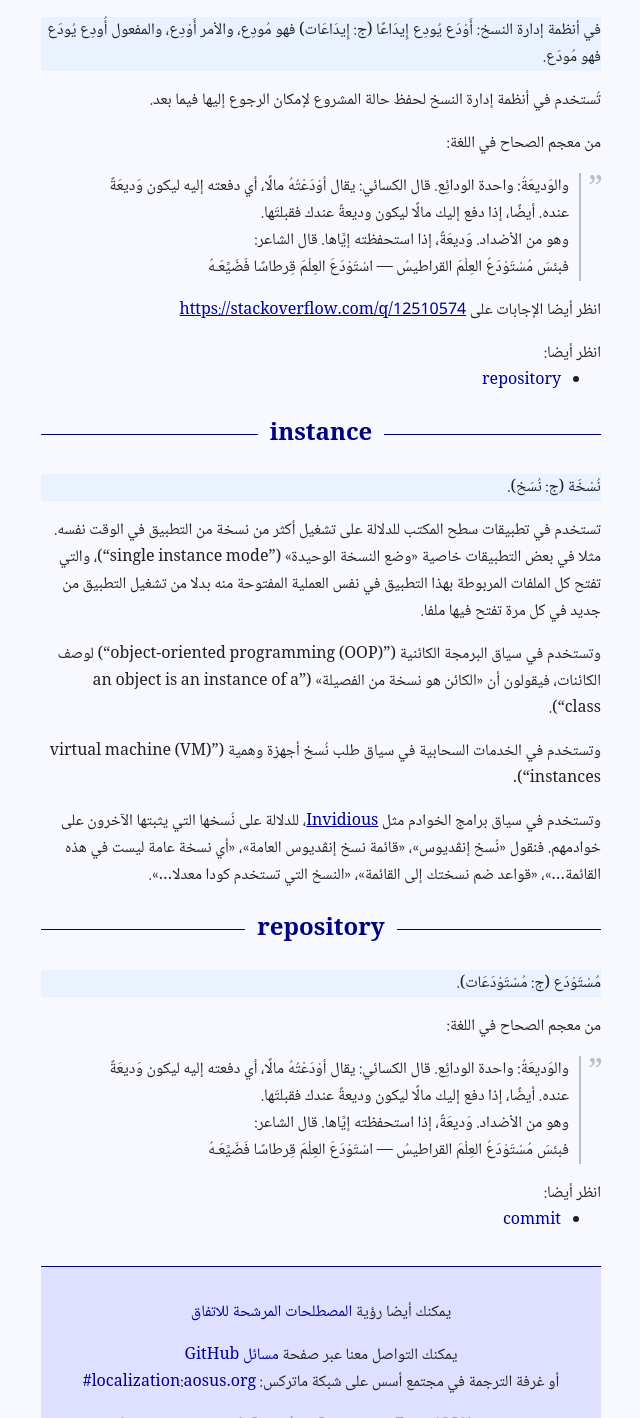
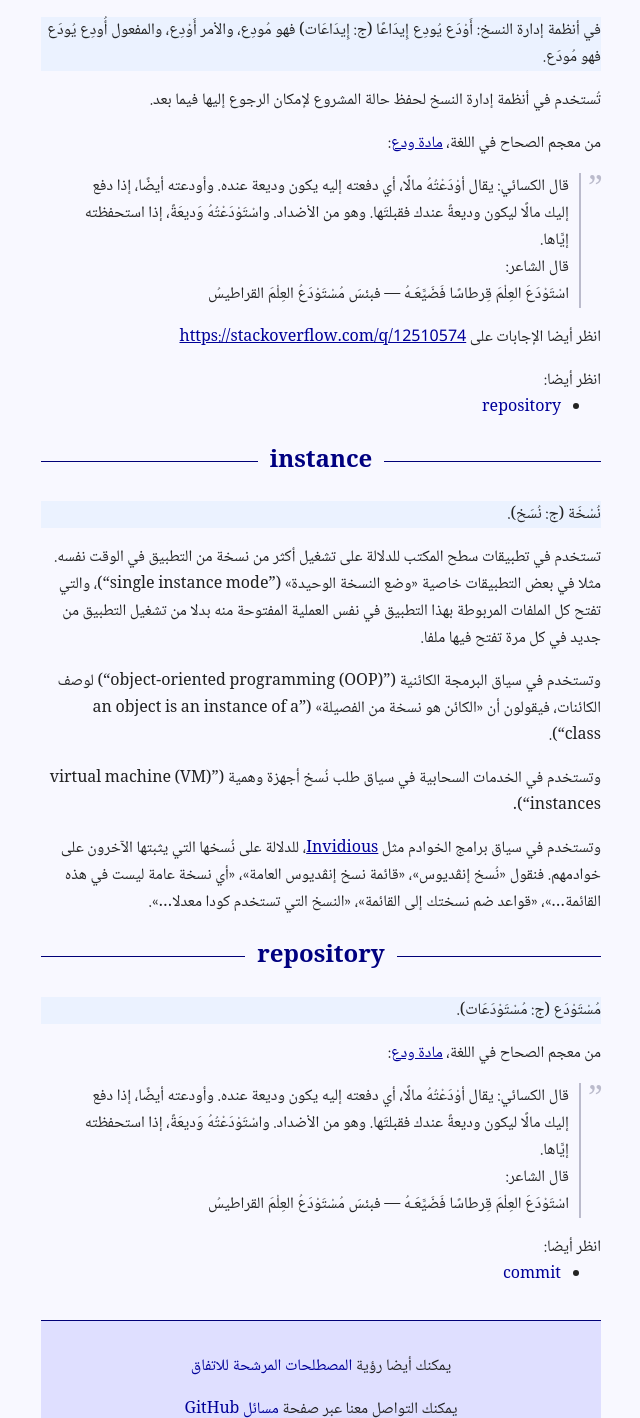
Before and after one commit to noureddin/ysmu, a plain HTML site: page index.html in a window 1280 px wide. Shown: the part 380-1798 px from the top of the page, without its empty margins (319-959 px from the left). Drawn offline with Linux system fonts and the light colour scheme.

Commit message:
fix quotation in w/commit & w/repository

```diff
--- a/index.html
+++ b/index.html
@@ -22,11 +22,11 @@
 <h2 id="commit"><a dir="ltr" href="#commit">commit</a></h2>
 <p>في أنظمة إدارة النسخ: أَوْدَع يُودِع إِيدَاعًا (ج: إِيدَاعَات) فهو مُودِع، والأمر أَوْدِع، والمفعول أُودِع يُودَع فهو مُودَع.</p>
 <p>تُستخدم في أنظمة إدارة النسخ لحفظ حالة المشروع لإمكان الرجوع إليها فيما بعد.</p>
-<p>من معجم الصحاح في اللغة:</p>
+<p>من معجم الصحاح في اللغة، <a class="out" href="https://shamela.ws/book/23235/2565">مادة ودع</a>:</p>
 <blockquote>
-والوَديعَةُ: واحدة الودائِع. قال الكسائي: يقال أوْدَعْتُهُ مالًا، أي دفعته إليه ليكون وَديعَةً عنده. أيضًا، إذا دفع إليك مالًا ليكون وديعةً عندك فقبلتَها.<br>
-وهو من الأضداد. وَديعَةً، إذا استحفظته إيَّاها. قال الشاعر:<br>
-فبئسَ مُسْتَوْدَعُ العِلْمَ القراطيسُ — اسْتَوْدَعَ العِلْمَ قِرطاسًا فَضَيَّعَـهُ
+قال الكسائي: يقال أوْدَعْتُهُ مالًا، أي دفعته إليه يكون وديعة عنده. وأودعته أيضًا، إذا دفع إليك مالًا ليكون وديعةً عندك فقبلتَها. وهو من الأضداد. واسْتَوْدَعْتُهُ وَديعَةً، إذا استحفظته إيَّاها.<br>
+قال الشاعر:<br>
+اسْتَوْدَعَ العِلْمَ قِرطاسًا فَضَيَّعَـهُ — فبئسَ مُسْتَوْدَعُ العِلْمَ القراطيسُ
 </blockquote>
 <p>انظر أيضا الإجابات على <a dir="ltr" class="out" href="https://stackoverflow.com/q/12510574">https://stackoverflow.com/q/12510574</a></p>
 <p class="seealso">انظر أيضا:</p><ul>
@@ -40,11 +40,11 @@
 <p>وتستخدم في سياق برامج الخوادم مثل <a class="out" href="https://docs.invidious.io/instances/">Invidious</a>، للدلالة على نُسخها التي يثبتها الآخرون على خوادمهم. فنقول «نُسخ إنڤديوس»، «قائمة نسخ إنڤديوس العامة»، «أي نسخة عامة ليست في هذه القائمة…»، «قواعد ضم نسختك إلى القائمة»، «النسخ التي تستخدم كودا معدلا…».</p>
 <h2 id="repository"><a dir="ltr" href="#repository">repository</a></h2>
 <p>مُسْتَوْدَع (ج: مُسْتَوْدَعَات).</p>
-<p>من معجم الصحاح في اللغة:</p>
+<p>من معجم الصحاح في اللغة، <a class="out" href="https://shamela.ws/book/23235/2565">مادة ودع</a>:</p>
 <blockquote>
-والوَديعَةُ: واحدة الودائِع. قال الكسائي: يقال أوْدَعْتُهُ مالًا، أي دفعته إليه ليكون وَديعَةً عنده. أيضًا، إذا دفع إليك مالًا ليكون وديعةً عندك فقبلتَها.<br>
-وهو من الأضداد. وَديعَةً، إذا استحفظته إيَّاها. قال الشاعر:<br>
-فبئسَ مُسْتَوْدَعُ العِلْمَ القراطيسُ — اسْتَوْدَعَ العِلْمَ قِرطاسًا فَضَيَّعَـهُ
+قال الكسائي: يقال أوْدَعْتُهُ مالًا، أي دفعته إليه يكون وديعة عنده. وأودعته أيضًا، إذا دفع إليك مالًا ليكون وديعةً عندك فقبلتَها. وهو من الأضداد. واسْتَوْدَعْتُهُ وَديعَةً، إذا استحفظته إيَّاها.<br>
+قال الشاعر:<br>
+اسْتَوْدَعَ العِلْمَ قِرطاسًا فَضَيَّعَـهُ — فبئسَ مُسْتَوْدَعُ العِلْمَ القراطيسُ
 </blockquote>
 <p class="seealso">انظر أيضا:</p><ul>
   <li><a dir="ltr" href="#commit">commit</a></li>
```
Also changed, not shown: 2 other files.
